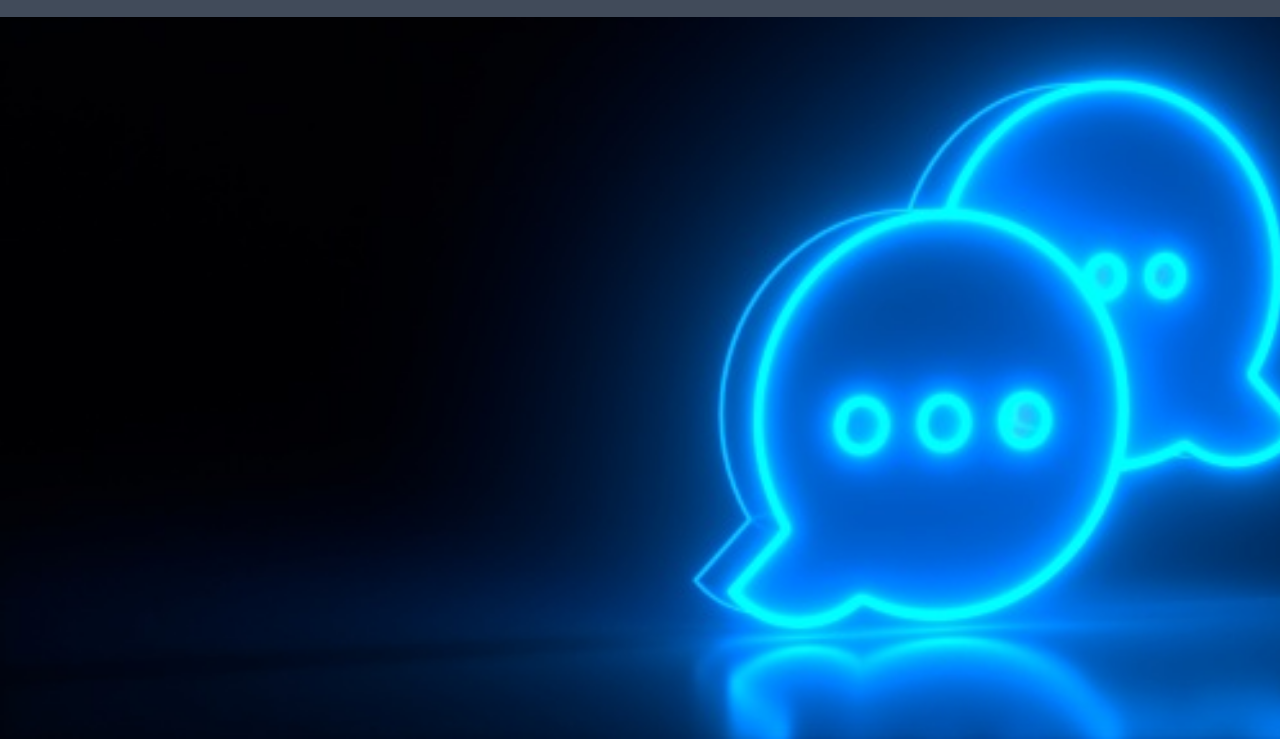
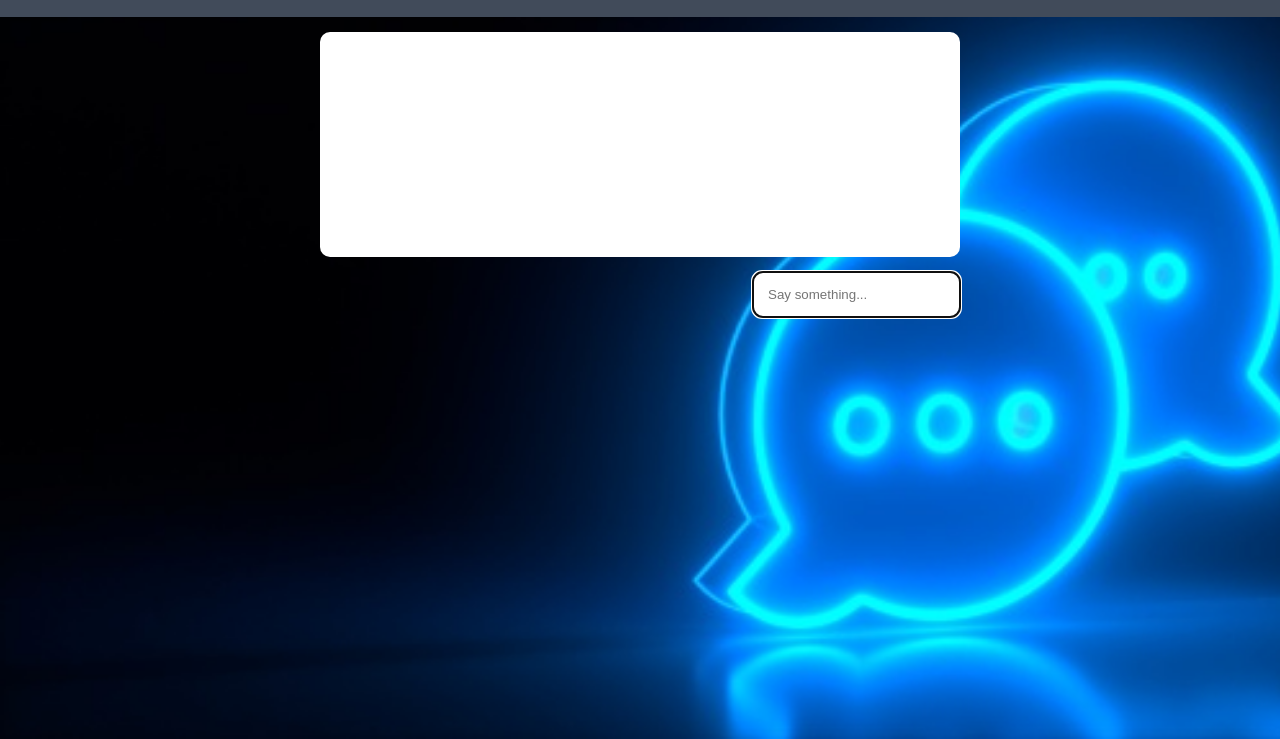
Before and after one commit to Diptamoy-Mitra/SIH-Aicte-chatbot, a plain HTML site: page SIH/index.html in a window 1280 px wide. Shown: the part 61-800 px from the top of the page. Drawn offline with Linux system fonts and the light colour scheme.

Commit message:
Add files via upload

```diff
--- a/SIH/index.html
+++ b/SIH/index.html
@@ -29,7 +29,13 @@
             </div>
         </ul>
     </nav>
-    <div class="bg"></div>
+    <div class="container">
+        <div id="chat" class="chat">
+            <div id="messages" class="messages"></div>
+            <input id="input" type="text" placeholder="Say something..." autocomplete="off" autofocus="true" />
+        </div>
+    </div>
+
 </body>
 
 </html>
--- a/SIH/style.css
+++ b/SIH/style.css
@@ -13,6 +13,46 @@ body {
     background-size: auto;
     background-attachment: fixed;
     background-size: cover;
+}
+
+.chat {
+    height: 300px;
+    width: 50vw;
+    display: flex;
+    flex-direction: column;
+    justify-content: center;
+    align-items: center;
+}
+
+.messages {
+    display: flex;
+    flex-direction: column;
+    overflow: scroll;
+    height: 90%;
+    width: 100%;
+    background-color: white;
+    padding: 15px;
+    margin: 15px;
+    border-radius: 10px;
+}
+
+::-webkit-input-placeholder {
+    color: .711
+}
+
+.container {
+    display: flex;
+    justify-content: center;
+    align-items: center;
+    width: 100%;
+    height: 100%;
+}
+
+input {
+    border: 0;
+    padding: 15px;
+    margin-left: auto;
+    border-radius: 10px;
 }
 
 a {
@@ -116,4 +156,12 @@ input[type=checkbox] {
     .dropdown li:hover {
         background-color: rgb(102, 132, 179);
     }
+    .chat {
+        width: 75vw;
+        margin: 10vw;
+    }
+    .container {
+        flex-direction: column;
+        justify-content: flex-start;
+    }
 }
```
